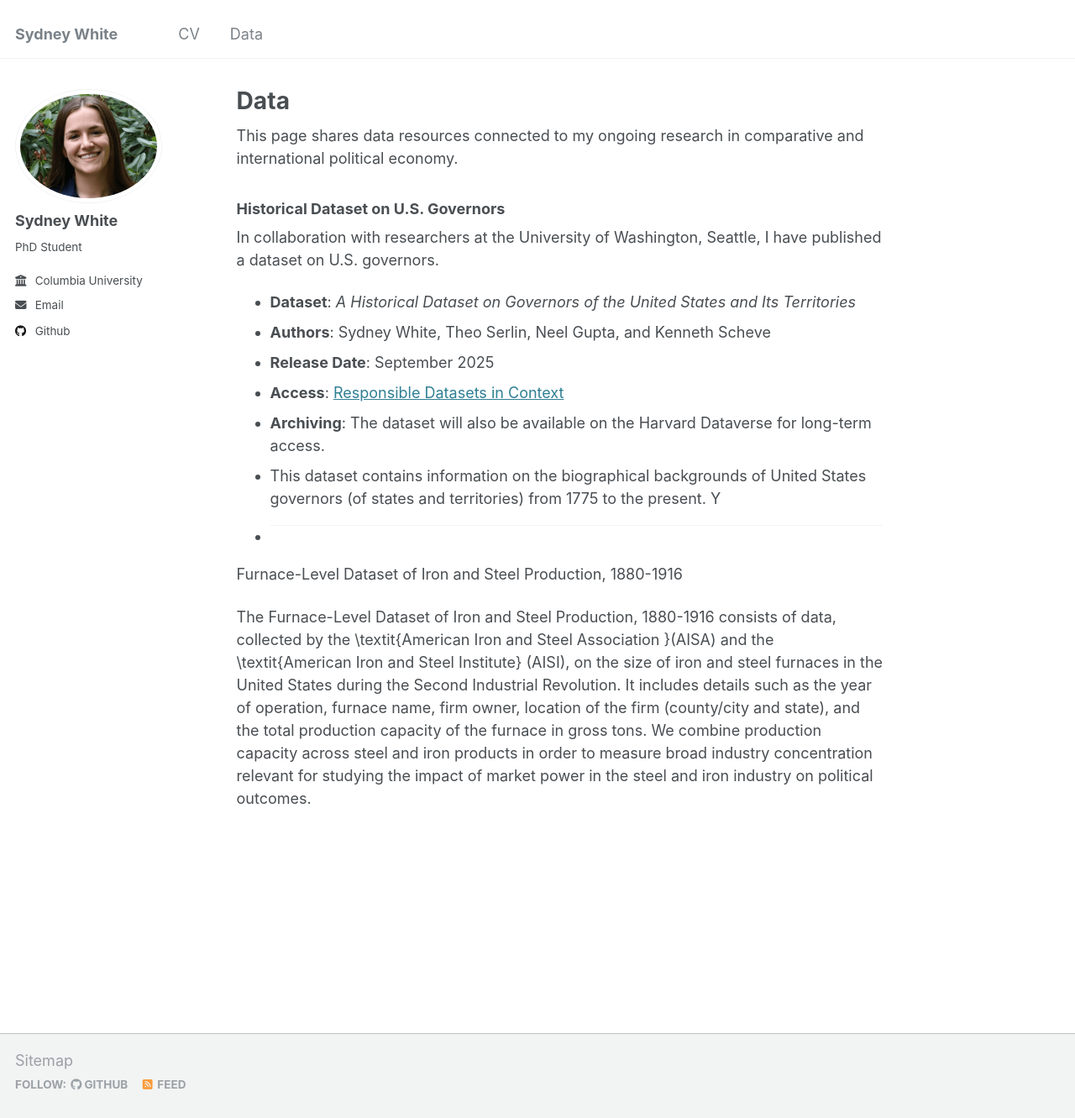
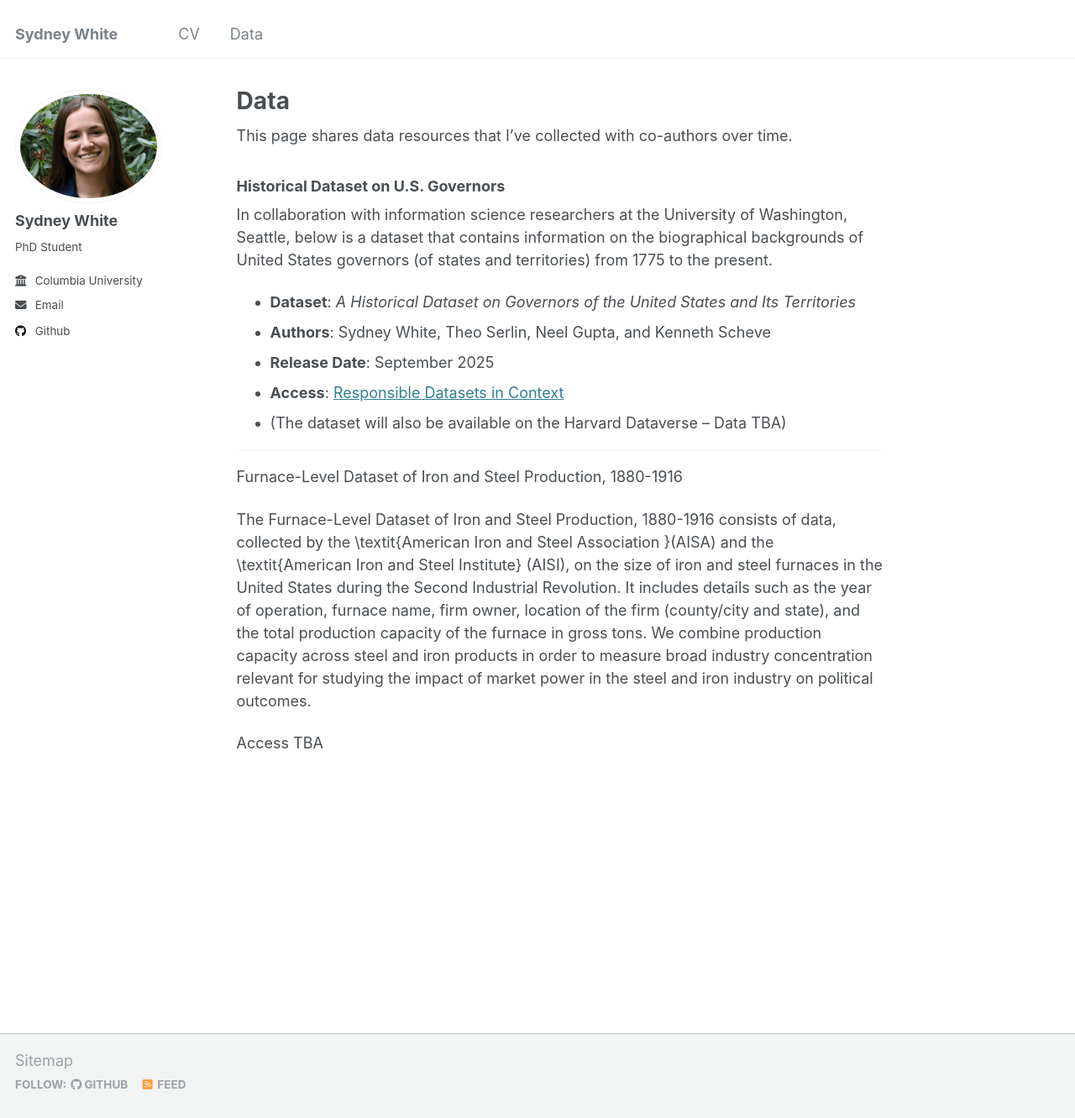
Before and after one commit to Sydney-White/web, a Jekyll site: the page built from _pages/data.md, in a window 1280 px wide and 1331 px high. Shown: the whole window at 84% size. Built offline with Jekyll 4.4.1, drawn with Linux system fonts in a browser that asks for light colours.

Commit message:
Update data.md

```diff
--- a/_pages/data.md
+++ b/_pages/data.md
@@ -4,21 +4,22 @@ title: Data
 author_profile: true
 ---
 
-This page shares data resources connected to my ongoing research in comparative and international political economy.
+This page shares data resources that I've collected with co-authors over time.
 
 ### Historical Dataset on U.S. Governors
 
-In collaboration with researchers at the University of Washington, Seattle, I have published a dataset on U.S. governors.
+In collaboration with information science researchers at the University of Washington, Seattle, below is a dataset that contains information on the biographical backgrounds of United States governors (of states and territories) from 1775 to the present.
 
 - **Dataset**: *A Historical Dataset on Governors of the United States and Its Territories*
 - **Authors**: Sydney White, Theo Serlin, Neel Gupta, and Kenneth Scheve
 - **Release Date**: September 2025
 - **Access**: [Responsible Datasets in Context](https://www.responsible-datasets-in-context.com/posts/gubernatorial-bios/)
-- **Archiving**: The dataset will also be available on the Harvard Dataverse for long-term access.
-- This dataset contains information on the biographical backgrounds of United States governors (of states and territories) from 1775 to the present. Y
--
+- (The dataset will also be available on the Harvard Dataverse -- Data TBA)
+
 ---
 
 Furnace-Level Dataset of Iron and Steel Production, 1880-1916
 
 The Furnace-Level Dataset of Iron and Steel Production, 1880-1916 consists of data, collected by the \textit{American Iron and Steel Association }(AISA) and the \textit{American Iron and Steel Institute} (AISI), on the size of iron and steel furnaces in the United States during the Second Industrial Revolution. It includes details such as the year of operation, furnace name, firm owner, location of the firm (county/city and state), and the total production capacity of the furnace in gross tons. We combine production capacity across steel and iron products in order to measure broad industry concentration relevant for studying the impact of market power in the steel and iron industry on political outcomes.
+
+Access TBA
```
